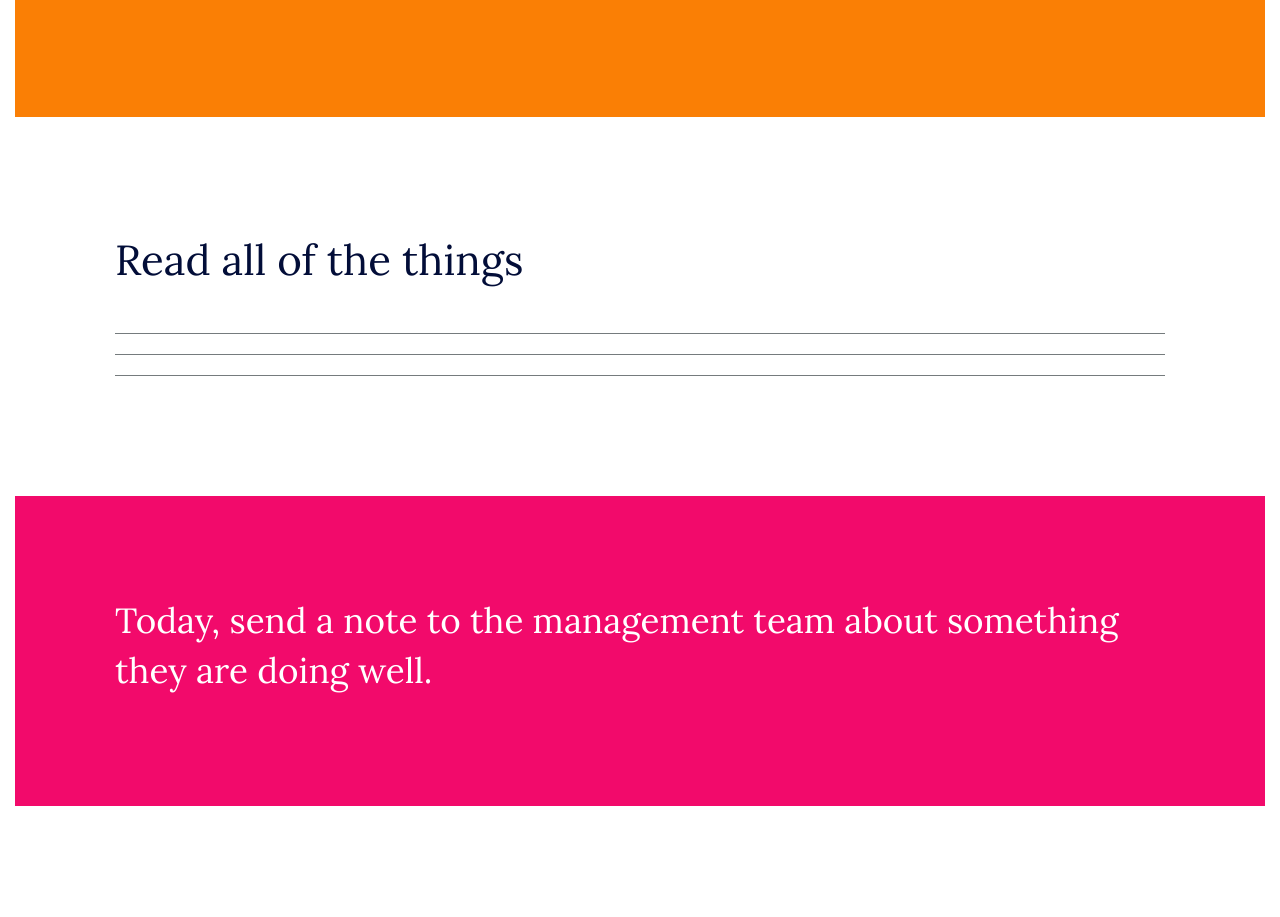
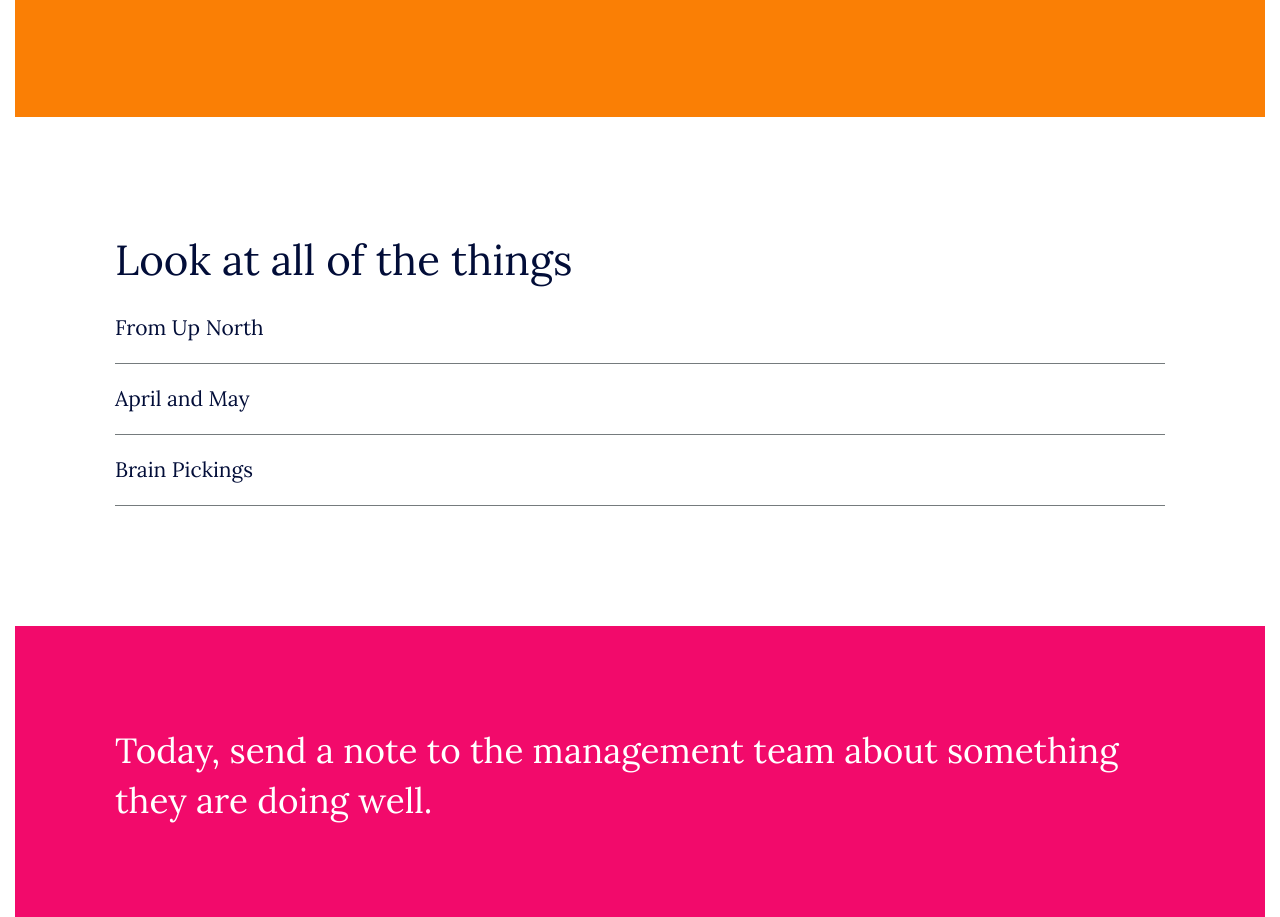
Before and after one commit to huetingj/huetingj.github.io, a plain HTML site: page index.html in a window 1280 px wide. Shown: the part 1568-2485 px from the top of the page. Drawn offline with nearby package versions, Linux system fonts and the light colour scheme; no server answers.

Commit message:
without rss

```diff
--- a/index.html
+++ b/index.html
@@ -30,6 +30,20 @@
 				<blockquote class="quote_text big_p"></blockquote>
 			</section>
 
+
+			<section id="rss" class="fade2">
+				<h2>Look at all of the things</h2>
+				<br/>
+				<a class= "wiredLinkOne feedLink" href="http://www.fromupnorth.com/" target="_blank">From Up North</a>
+				<hr>
+				<a class= "wiredLinkThree feedLink" href="http://blog.aprilandmay.com/" target="_blank">April and May</a>
+				<hr>
+				<a class= "wiredLinkThree feedLink" href="https://www.brainpickings.org/" target="_blank">Brain Pickings</a>
+				<hr>
+			</section>
+
+<!--
+
 			<section id="rss" class="fade2">
 				<h2>Read all of the things</h2>
 				<br/>
@@ -40,6 +54,7 @@
 				<a class= "wiredLinkThree feedLink" href="" target="_blank"></a>
 				<hr>
 			</section>
+-->
 
 			<section id="deed" class="fade2 reversed">
 				<p class="big_p">Today, <span class="deed_text"></span></p>
```
Also changed, not shown: js/index.js (+6 -5 lines).
